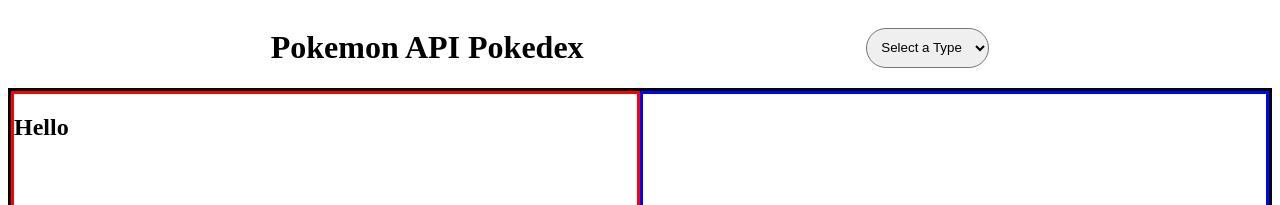
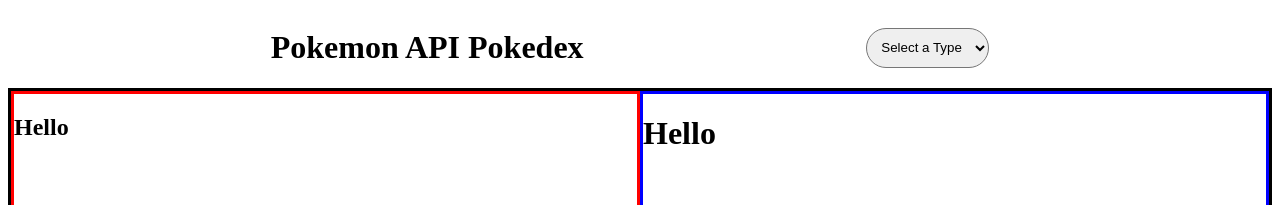
Before and after one commit to rasheedawilson12/pokemon-api, a React (Create React App) app: page / in a window 1280 px wide. Shown: the top 205 px of the page. Built offline with nearby package versions, Linux system fonts and the light colour scheme.

Commit message:
PokemonStats componet complete

```diff
--- /dev/null
+++ b/src/compondents/PokemonStats.jsx
@@ -0,0 +1,11 @@
+import React from "react";
+
+function PokemonStats() {
+  return (
+    <div className="PokemonStats">
+      <h1>Hello</h1>
+    </div>
+  );
+}
+
+export default PokemonStats;
--- a/src/pages/Main.jsx
+++ b/src/pages/Main.jsx
@@ -1,5 +1,6 @@
 import React from "react";
 import Card from "../compondents/Card";
+import PokemonStats from "../compondents/PokemonStats";
 
 function Main() {
   return (
@@ -7,7 +8,9 @@
       <div className="listItems">
         <Card />
       </div>
-      <div className="stats"></div>
+      <div className="stats">
+        <PokemonStats />
+      </div>
     </div>
   );
 }
```
